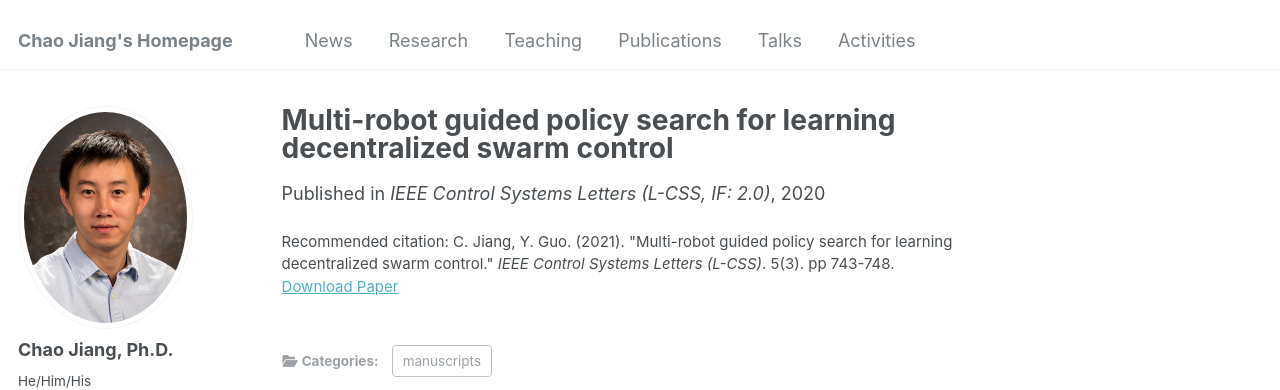
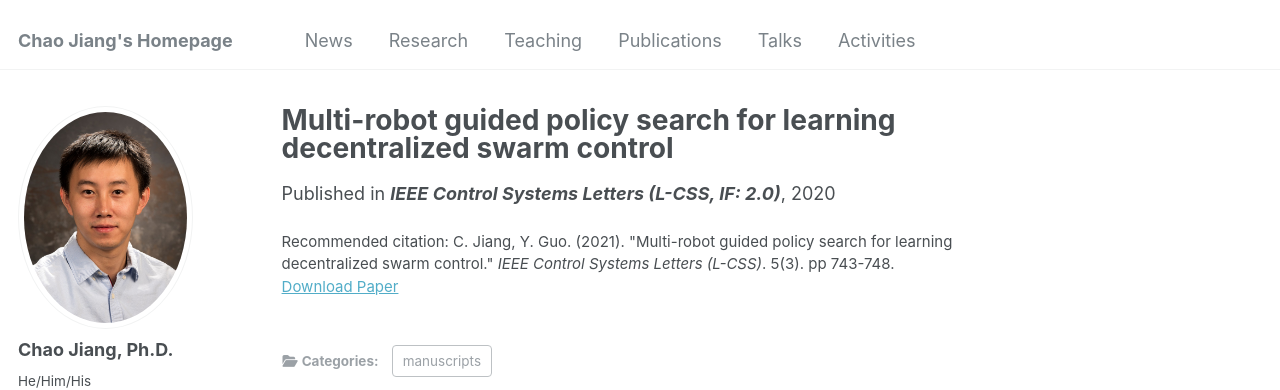
Before and after one commit to cjiang6/cjiang6.github.io, a Jekyll site: the page built from _publications/2020-06-29.md, in a window 1280 px wide. Shown: the top 390 px of the page. Built offline with Jekyll 4.4.1, drawn with Linux system fonts in a browser that asks for light colours; some web fonts are replaced.

Commit message:
Update 2020-06-29.md

```diff
--- a/_publications/2020-06-29.md
+++ b/_publications/2020-06-29.md
@@ -5,7 +5,7 @@ category: manuscripts
 #permalink: /publication/2015-10-01-paper-title-number-3
 #excerpt: 'This paper is about the number 3. The number 4 is left for future work.'
 date: 2020-06-29
-venue: 'IEEE Control Systems Letters (L-CSS, IF: 2.0)'
+venue: '<b>IEEE Control Systems Letters (L-CSS, IF: 2.0)</b>'
 #slidesurl: 'http://academicpages.github.io/files/slides3.pdf'
 paperurl: 'https://ieeexplore.ieee.org/document/9127548'
 citation: 'C. Jiang, Y. Guo. (2021). &quot;Multi-robot guided policy search for learning decentralized swarm control.&quot; <i>IEEE Control Systems Letters (L-CSS)</i>. 5(3). pp 743-748.'
```
